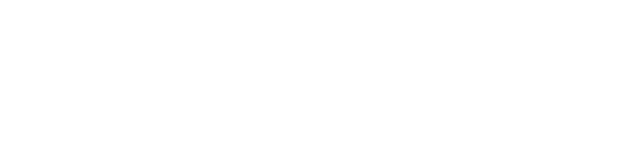
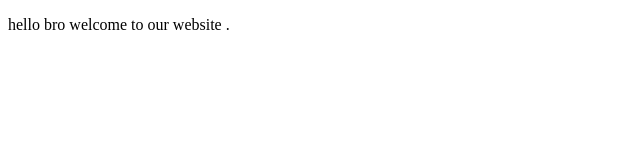
Before and after one commit to Naruto-Live/localrepo, a plain HTML site: page index.html in a window 1280 px wide. Shown: the whole page, without its empty margins (0-640 px from the left). Drawn offline with Linux system fonts and the light colour scheme.

```diff
--- a/index.html
+++ b/index.html
@@ -7,6 +7,6 @@
 
 </head>
 <body>
-
+    <p>hello bro welcome to our website .</p>
 </body>
 </html>
```
Also changed, not shown: 1 other file.
